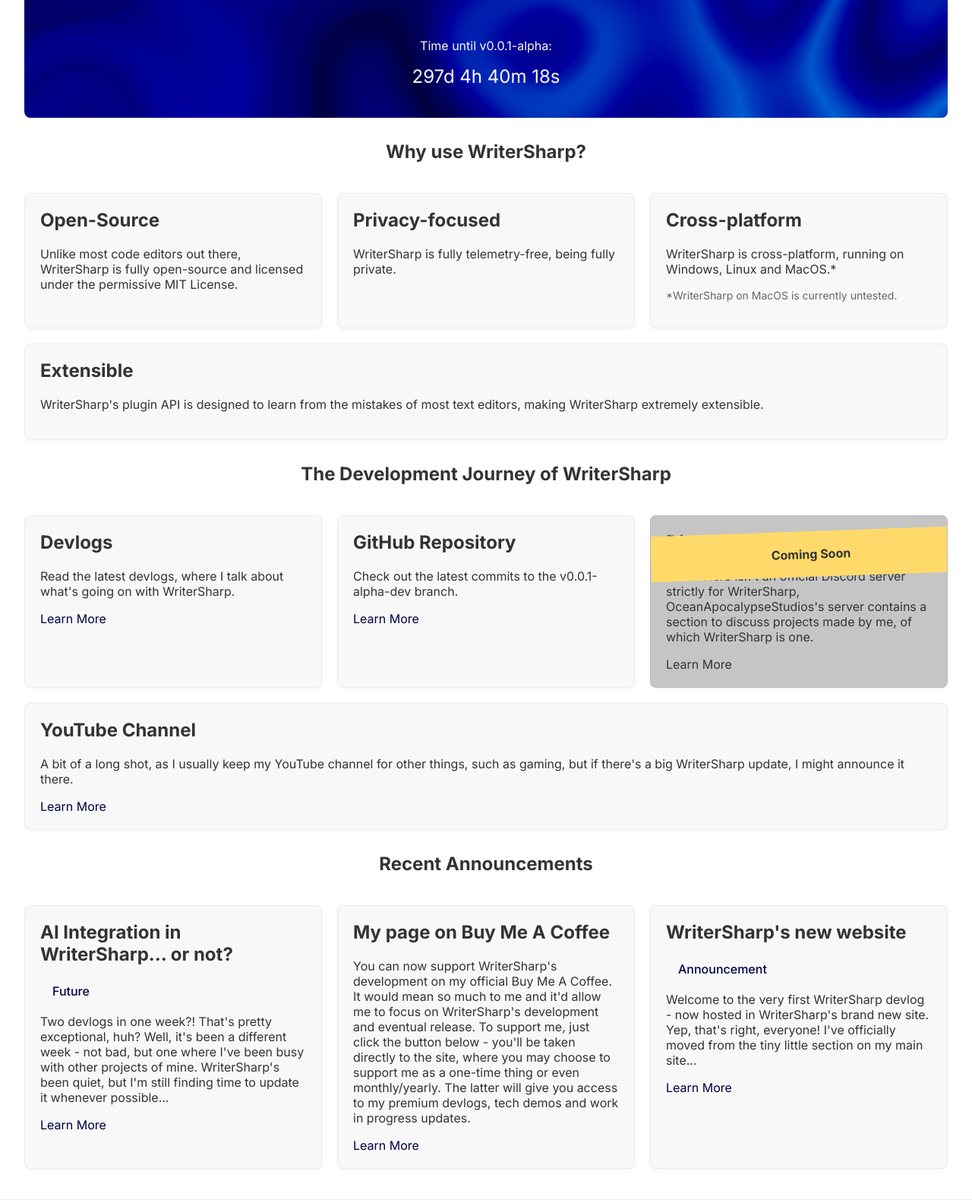
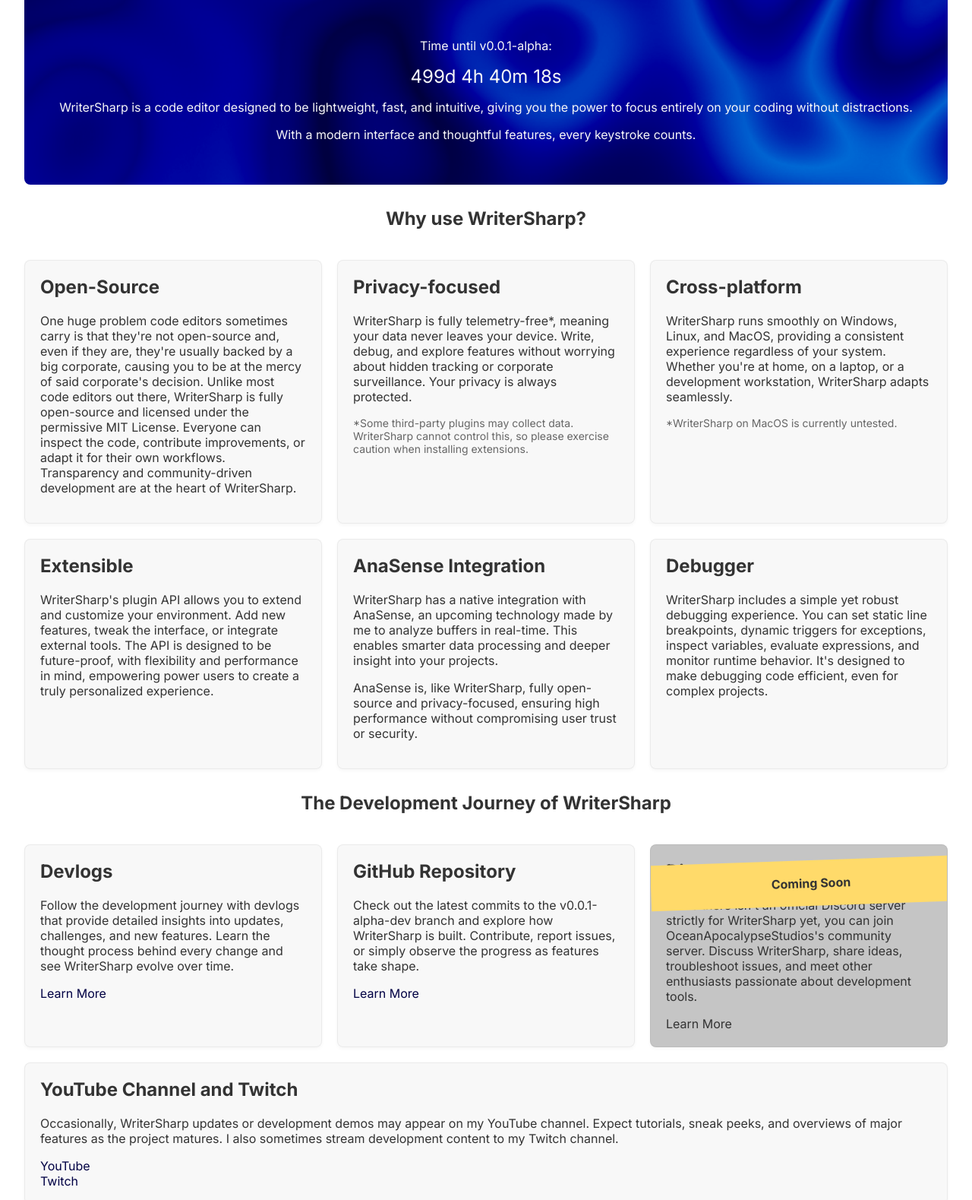
Before and after one commit to MF366-Coding/WriterSharp, a plain HTML site: page docs/index.html in a window 1280 px wide. Shown: the part 275-1854 px from the top of the page at 76% size. Drawn offline with Linux system fonts and the light colour scheme; a web font is replaced by a local one.

Commit message:
Added more site content

```diff
--- a/docs/css/styles.css
+++ b/docs/css/styles.css
@@ -99,6 +99,7 @@ header {
 
 h1, h2, h3, h4, h5, h6, p {
 	color: var(--text-dark);
+	flex-basis: 100%;
 }
 
 a {
@@ -233,6 +234,15 @@ main {
 }
 
 /* Custom classes and others */
+img.hover-hue-img {
+	filter: hue-rotate(100deg) blur(5px) brightness(0.5);
+	transition: filter 0.8s ease-in-out;
+}
+
+img.hover-hue-img:hover {
+	filter: hue-rotate(0deg) blur(0px) brightness(1);
+}
+
 .no-select {
 	user-select: none;
 	-webkit-user-select: none;
@@ -349,8 +359,16 @@ main {
 	-ms-user-select: none;
 }
 
-.card h2 {
+.card h1, .card h2, .card h3, .card h4, .card h5, .card h6 {
 	margin-top: 0;
+}
+
+.card.full-img-card {
+	padding: 0;
+}
+
+.card.full-img-card img {
+	border-radius: 8px;
 }
 
 #footer-copyright, .small-text {
@@ -429,7 +447,7 @@ p.devlog-tag, .hero p a {
 .banner {
 	position: absolute;
 	top: 20px;
-	left: 50%;
+	left: 100%;
 	width: calc(100% + 32px);
 	max-width: none;
 	padding-top: 20px;
--- a/docs/index.html
+++ b/docs/index.html
@@ -26,6 +26,8 @@
                 <h1 class="huge-title">WriterSharp</h1>
                 <p><i class="nf nf-fa-clock"></i> Time until v0.0.1-alpha:</p>
                 <div id="timer">Loading...</div>
+                <p>WriterSharp is a code editor designed to be lightweight, fast, and intuitive, giving you the power to focus entirely on your coding without distractions.</p>
+                <p>With a modern interface and thoughtful features, every keystroke counts.</p>
             </section>
 
             <section>
@@ -33,20 +35,30 @@
                 <div class="grid">
                     <div class="card">
                         <h2><i class="nf nf-md-open_source_initiative"></i> Open-Source</h2>
-                        <p>Unlike most code editors out there, WriterSharp is fully open-source and licensed under the permissive MIT License.</p>
+                        <p>One huge problem code editors sometimes carry is that they're not open-source and, even if they are, they're usually backed by a big corporate, causing you to be at the mercy of said corporate's decision. Unlike most code editors out there, WriterSharp is fully open-source and licensed under the permissive MIT License. Everyone can inspect the code, contribute improvements, or adapt it for their own workflows. Transparency and community-driven development are at the heart of WriterSharp.</p>
                     </div>
                     <div class="card">
                         <h2><i class="nf nf-fa-eye_slash"></i> Privacy-focused</h2>
-                        <p>WriterSharp is fully telemetry-free, being fully private.</p>
+                        <p>WriterSharp is fully telemetry-free*, meaning your data never leaves your device. Write, debug, and explore features without worrying about hidden tracking or corporate surveillance. Your privacy is always protected.</p>
+                        <p class="small-text">*Some third-party plugins may collect data. WriterSharp cannot control this, so please exercise caution when installing extensions.</p>
                     </div>
                     <div class="card">
                         <h2><i class="nf nf-fa-desktop"></i> Cross-platform</h2>
-                        <p>WriterSharp is cross-platform, running on Windows, Linux and MacOS.*</p>
+                        <p>WriterSharp runs smoothly on Windows, Linux, and MacOS, providing a consistent experience regardless of your system. Whether you're at home, on a laptop, or a development workstation, WriterSharp adapts seamlessly.</p>
                         <p class="small-text">*WriterSharp on MacOS is currently untested.</p>
                     </div>
                     <div class="card">
                         <h2><i class="nf nf-md-puzzle"></i> Extensible</h2>
-                        <p>WriterSharp's plugin API is designed to learn from the mistakes of most text editors, making WriterSharp extremely extensible.</p>
+                        <p>WriterSharp's plugin API allows you to extend and customize your environment. Add new features, tweak the interface, or integrate external tools. The API is designed to be future-proof, with flexibility and performance in mind, empowering power users to create a truly personalized experience.</p>
+                    </div>
+                    <div class="card">
+                        <h2><i class="nf nf-fa-magnifying_glass"></i> AnaSense Integration</h2>
+                        <p>WriterSharp has a native integration with AnaSense, an upcoming technology made by me to analyze buffers in real-time. This enables smarter data processing and deeper insight into your projects.</p>
+                        <p>AnaSense is, like WriterSharp, fully open-source and privacy-focused, ensuring high performance without compromising user trust or security.</p>
+                    </div>
+                    <div class="card">
+                        <h2><i class="nf nf-cod-debug"></i> Debugger</h2>
+                        <p>WriterSharp includes a simple yet robust debugging experience. You can set static line breakpoints, dynamic triggers for exceptions, inspect variables, evaluate expressions, and monitor runtime behavior. It's designed to make debugging code efficient, even for complex projects.</p>
                     </div>
                 </div>
 
@@ -54,24 +66,25 @@
                 <div class="grid">
                     <div class="card">
                         <h2><i class="nf nf-fa-book"></i> Devlogs</h2>
-                        <p>Read the latest devlogs, where I talk about what's going on with WriterSharp.</p>
+                        <p>Follow the development journey with devlogs that provide detailed insights into updates, challenges, and new features. Learn the thought process behind every change and see WriterSharp evolve over time.</p>
                         <a href="devlogs/index.html">Learn More <i class="nf nf-fa-arrow_right"></i></a>
                     </div>
                     <div class="card">
                         <h2><i class="nf nf-fa-github"></i> GitHub Repository</h2>
-                        <p>Check out the latest commits to the <code>v0.0.1-alpha-dev</code> branch.</p>
+                        <p>Check out the latest commits to the <code>v0.0.1-alpha-dev</code> branch and explore how WriterSharp is built. Contribute, report issues, or simply observe the progress as features take shape.</p>
                         <a href="https://github.com/MF366-Coding/WriterSharp/tree/v0.0.1-alpha-dev/">Learn More <i class="nf nf-fa-arrow_right"></i></a>
                     </div>
                     <div class="card under-construction">
                         <div class="banner"><i class="nf nf-oct-no_entry"></i> Coming Soon</div>
                         <h2><i class="nf nf-fa-discord"></i> Discord Server</h2>
-                        <p>While there isn't an official Discord server strictly for WriterSharp, OceanApocalypseStudios's server contains a section to discuss projects made by me, of which WriterSharp is one.</p>
+                        <p>While there isn't an official Discord server strictly for WriterSharp yet, you can join OceanApocalypseStudios's community server. Discuss WriterSharp, share ideas, troubleshoot issues, and meet other enthusiasts passionate about development tools.</p>
                         <a href="#">Learn More <i class="nf nf-fa-arrow_right"></i></a>
                     </div>
                     <div class="card">
-                        <h2><i class="nf nf-fa-youtube"></i> YouTube Channel</h2>
-                        <p>A bit of a long shot, as I usually keep my YouTube channel for other things, such as gaming, but if there's a big WriterSharp update, I might announce it there.</p>
-                        <a href="https://www.youtube.com/@mf_366/">Learn More <i class="nf nf-fa-arrow_right"></i></a>
+                        <h2><i class="nf nf-fa-youtube"></i> YouTube Channel and Twitch</h2>
+                        <p>Occasionally, WriterSharp updates or development demos may appear on my YouTube channel. Expect tutorials, sneak peeks, and overviews of major features as the project matures. I also sometimes stream development content to my Twitch channel.</p>
+                        <a href="https://www.youtube.com/@mf_366/">YouTube <i class="nf nf-fa-youtube"></i></a><br/>
+                        <a href="https://www.twitch.tv/real_mf366/">Twitch <i class="nf nf-fa-twitch"></i></a>
                     </div>
                 </div>
 
@@ -85,7 +98,7 @@
                     </div>
                     <div class="card">
                         <h2><i class="nf nf-fa-heart heart-icon"></i> My page on Buy Me A Coffee</h2>
-                        <p>You can now support WriterSharp's development on my official Buy Me A Coffee. It would mean so much to me and it'd allow me to focus on WriterSharp's development and eventual release. To support me, just click the button below - you'll be taken directly to the site, where you may choose to support me as a one-time thing or even monthly/yearly. The latter will give you access to my premium devlogs, tech demos and work in progress updates.</p>
+                        <p>You can support WriterSharp's development through Buy Me A Coffee. Your contributions help fund updates, feature development, and stability improvements, allowing me to focus on delivering the best possible experience. Supporters also gain early access to devlogs, tech demos, and exclusive previews of upcoming features. Every contribution, big or small, directly impacts WriterSharp's progress.</p>
                         <a href="https://buymeacoffee.com/mf366">Learn More <i class="nf nf-fa-arrow_right"></i></a>
                     </div>
                     <div class="card">
--- a/docs/js/countdown.js
+++ b/docs/js/countdown.js
@@ -1,7 +1,7 @@
 /* Page Countdown */
 document.addEventListener('DOMContentLoaded', () => {
   const timer = document.getElementById('timer');
-  const releaseDate = new Date('2026-06-12T00:00:00'); // target date right here bud
+  const releaseDate = new Date('2026-12-31T00:00:00'); // target date right here bud
 
   function updateCountdown() {
     const now = new Date(); // new Date("wtf")
```
Also changed, not shown: docs/about.html (+13 -5 lines), docs/assets/devlogs/VerticalMonitor_Rider_Rammstein.png (added), docs/assets/img/logo.png (added), docs/assets/img/transp.png (added).
